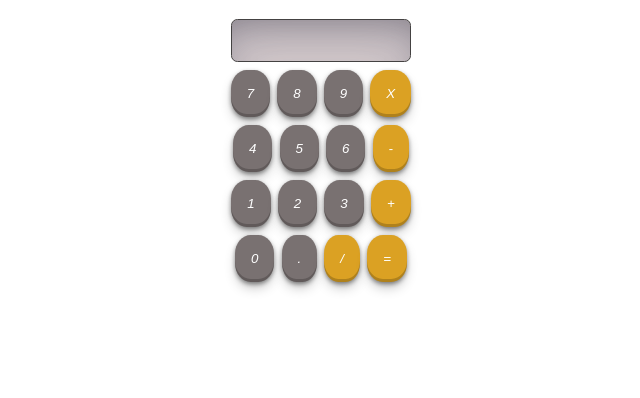
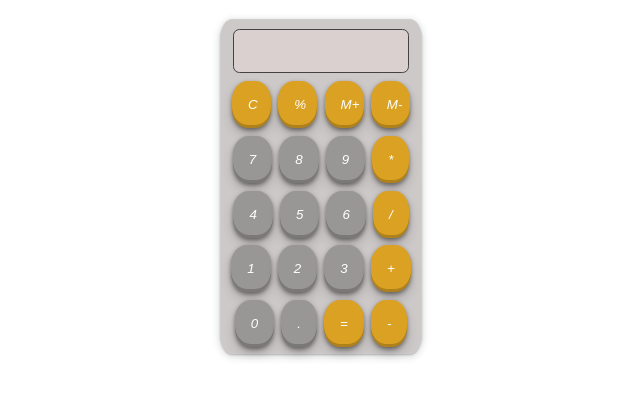
Before and after one commit to soubhagyasethy/calculator, a plain HTML site: page index.html in a window 1280 px wide. Shown: the part 62-460 px from the top of the page, without its empty margins (327-967 px from the left). Drawn offline with Linux system fonts and the light colour scheme.

Commit message:
feat: added functionality to calculate

```diff
--- a/index.html
+++ b/index.html
@@ -10,24 +10,26 @@
 <body>
     <h1 class="text-center">Welcome to calculate me!</h1>
 
-    <!-- <div class="row container">
-        <input class="input" type="text" placeholder="input will appear here!">
-    </div> -->
-
     <div class="container">
-        <!-- <input class="input" type="text"> -->
-        <div class="input"></div>
+        <input class="input" type="text">
+        <!-- <div class="input"></div> -->
+        <div class="row">
+            <button class="button button-orange" style="width: 2.45rem;">C</button>
+            <button class="button button-orange" style="width: 2.45rem;">%</button>
+            <button class="button button-orange" style="width: 2.45rem;">M+</button>
+            <button class="button button-orange" style="width: 2.45rem;">M-</button>
+        </div>
         <div class="row">
             <button class="button">7</button>
             <button class="button">8</button>
             <button class="button">9</button>
-            <button class="button button-orange">X</button>
+            <button class="button button-orange">*</button>
         </div>
         <div class="row">
             <button class="button">4</button>
             <button class="button">5</button>
             <button class="button">6</button>
-            <button class="button button-orange">-</button>
+            <button class="button button-orange">/</button>
         </div>
         <div class="row">
             <button class="button">1</button>
@@ -38,9 +40,11 @@
         <div class="row">
             <button class="button">0</button>
             <button class="button">.</button>
-            <button class="button button-orange">/</button>
             <button class="button button-orange">=</button>
+            <button class="button button-orange">-</button>
         </div>
     </div>
+
+    <script type="text/javascript" src="index.js"></script>
 </body>
 </html>
--- a/index.js
+++ b/index.js
@@ -0,0 +1,20 @@
+let string = "";
+let buttons = document.querySelectorAll('.button');
+
+Array.from(buttons).forEach((button)=>{
+    button.addEventListener('click', (e)=>{
+        if (e.target.innerHTML == '='){
+            string = eval(string);
+            document.querySelector('input').value = string;
+        }
+        else if (e.target.innerHTML == 'C'){
+            string = "";
+            document.querySelector('input').value = string;
+        }
+        else{
+            string = string + e.target.innerHTML;
+            document.querySelector('input').value = string;
+        }
+
+    })
+})
--- a/style.css
+++ b/style.css
@@ -14,23 +14,30 @@ html, body {
 }
 
 .container{
-    /* background-color: red; */
+    background-color: rgb(206, 201, 201);
     display: flex;
+    margin: auto;
     flex-direction: column;
     align-items: center;
+    /* height: 17.5rem; */
+    width: 12.5rem;
+    border-radius: 6%;
+    border: 0.1rem solid rgb(207, 205, 205);
+    box-shadow: rgba(60, 64, 67, 0.3) 0px 1px 2px 0px, rgba(60, 64, 67, 0.15) 0px 2px 6px 2px;
 }
 
 .input{
     height: 1.3rem;
-    width: 11.1rem;
+    width: 10.9rem;
     background-color: rgb(218, 208, 208);
     display: flex;
     justify-content: center;
+    margin-top: 0.6rem;
     margin-bottom: 0.39rem;
     padding: 0.65rem 0rem;
-    border: 0.1rem solid rgb(68, 66, 66);
+    border: 0.01rem solid rgb(68, 66, 66);
     border-radius: 0.4rem;
-    box-shadow: rgba(50, 50, 93, 0.25) 0px 30px 60px -12px inset, rgba(0, 0, 0, 0.3) 0px 18px 36px -18px inset;;
+    /* box-shadow: rgba(50, 50, 93, 0.25) 0px 30px 60px -12px inset, rgba(0, 0, 0, 0.3) 0px 18px 36px -18px inset; */
     text-align: right;
     font-size: 1.5rem;
 
@@ -41,7 +48,7 @@ html, body {
 }
 
 .button{
-    background-color: rgb(121, 113, 113);
+    background-color: rgb(153, 150, 150);
     color: white;
     font-style: italic;
     margin: 0.1rem;
@@ -51,6 +58,10 @@ html, body {
     box-shadow: rgba(0, 0, 0, 0.4) 0px 2px 4px, rgba(0, 0, 0, 0.3) 0px 7px 13px -3px, rgba(0, 0, 0, 0.2) 0px -3px 0px inset;
 }
 
+.button:hover{
+    background-color:#737980;
+}
+
 .button-orange{
     background-color:rgb(219, 161, 35);
 }
```
